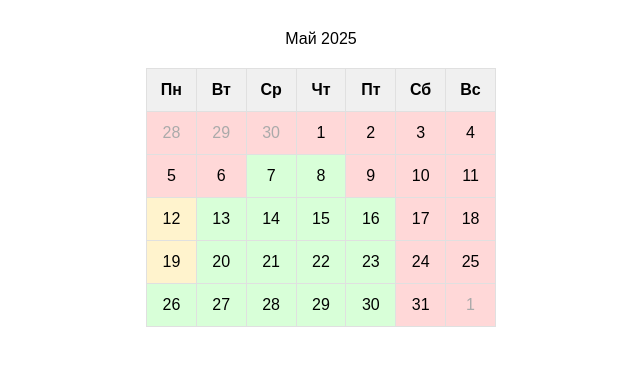
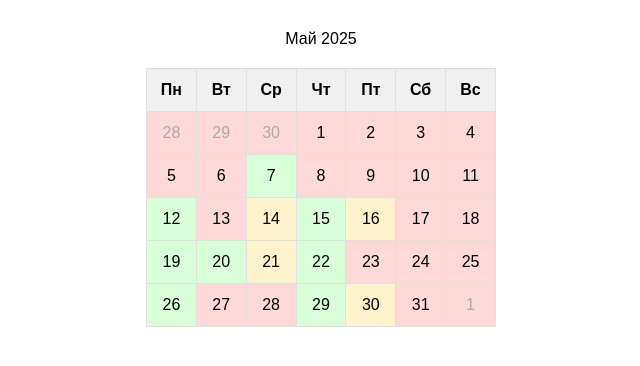
Before and after one commit to demonzloebychi/calendar, a plain HTML site: page index.html in a window 1280 px wide. Shown: the whole page, without its empty margins (319-959 px from the left). Drawn offline with Linux system fonts and the light colour scheme.

Commit message:
created logic special-days and holiday

```diff
--- a/main.css
+++ b/main.css
@@ -31,23 +31,30 @@
     margin-bottom: 20px;
   }
 
+
+
+
+
+  /* Добавляем новый класс */
+  .special-day {
+    background: #fff3cd !important;
+
+  }
+
+  .holiday {
+    background: #ffd8d8 !important;
+
+  }
+
   .weekend {
     background: #ffd8d8 !important;
   }
 
-  .holiday {
-    background: #ffd8d8 !important;
-  }
 
   .linked-day {
     border: 2px solid #4747ff !important;
+
   }
-
-  /* Добавляем новый класс */
-  .special-day {
-    background: #fff3cd !important;
-  }
-
 
   .other-month {
     color: #aaa;
--- a/script.js
+++ b/script.js
@@ -1,24 +1,32 @@
-// Настройте праздники и связи
+// Статические праздники (формат YYYY-MM-DD)
 const holidays = [
   '2025-05-01',
   '2025-05-02',
+  '2025-05-08',
   '2025-05-09',
   // Добавьте свои даты
 ];
 
+// Динамические смещения для праздников (через сколько дней после сегодня подсвечивать)
+const holidayOffsets = [6, 10, 16, 20, 21];
+
+// Статические специальные дни (формат YYYY-MM-DD)
 const specialDays = [
-  '2025-05-12',
-  '2025-05-19',
+  // '2025-05-12',
+  // '2025-05-19',
   // Добавьте свои даты
 ];
 
+// Динамические offset’ы для специальных дней (число дней после сегодня)
+const specialDayOffsets = [7, 9, 14, 17, 23, 28];
+
+// Связанные даты
 const dateLinks = {
   // '2025-05-06': ['2025-05-12', '2025-05-13'],
   // Добавьте свои связи
 };
 
-// Определяет, когда показывать следующий месяц
-const SWITCH_DAY = 28; // Например, с 28 числа показываем следующий месяц
+const SWITCH_DAY = 28; // переключение месяца
 
 function pad(n) {
   return n < 10 ? '0' + n : n;
@@ -31,7 +39,6 @@ function formatDate(date) {
 function getMonthToShow() {
   const today = new Date();
   if (today.getDate() >= SWITCH_DAY) {
-    // Показать следующий месяц
     let nextMonth = today.getMonth() + 1;
     let year = today.getFullYear();
     if (nextMonth > 11) {
@@ -58,12 +65,10 @@ function generateCalendar(year, month) {
   const table = document.createElement('table');
   table.className = 'calendar-table';
 
-  // Заголовок месяца
   const caption = document.createElement('caption');
   caption.textContent = `${monthNames[month]} ${year}`;
   table.appendChild(caption);
 
-  // Заголовки дней недели
   let thead = document.createElement('thead');
   let tr = document.createElement('tr');
   weekDays.forEach(day => {
@@ -74,35 +79,48 @@ function generateCalendar(year, month) {
   thead.appendChild(tr);
   table.appendChild(thead);
 
-  // Даты
   let tbody = document.createElement('tbody');
   let firstDay = new Date(year, month, 1);
   let lastDay = new Date(year, month + 1, 0);
 
-  // День недели первого дня месяца (0 - Воскресенье, 1 - Понедельник, ...)
-  let startDay = (firstDay.getDay() + 6) % 7; // Приводим к понедельнику
+  let startDay = (firstDay.getDay() + 6) % 7;
   let daysInPrevMonth = new Date(year, month, 0).getDate();
 
   let today = new Date();
-  today.setHours(0, 0, 0, 0); // обнуляем время для корректного сравнения
+  //new Date(new Date().setDate(new Date().getDate() + 1));
+  today.setHours(0, 0, 0, 0);
   let todayStr = formatDate(today);
 
+  // Вычисляем динамические праздники
+  const dynamicHolidaysSet = new Set();
+  holidayOffsets.forEach(offset => {
+    let holidayDate = new Date(today);
+    holidayDate.setDate(holidayDate.getDate() + offset);
+    dynamicHolidaysSet.add(formatDate(holidayDate));
+  });
+
+  // Вычисляем динамические специальные дни
+  const dynamicSpecialDaysSet = new Set();
+  specialDayOffsets.forEach(offset => {
+    let specialDate = new Date(today);
+    specialDate.setDate(specialDate.getDate() + offset);
+    dynamicSpecialDaysSet.add(formatDate(specialDate));
+  });
+
+  // Создаём массив дней для отображения
   let days = [];
-  // Заполнение предыдущими днями
   for (let i = 0; i < startDay; i++) {
     days.push({
       date: new Date(year, month - 1, daysInPrevMonth - startDay + i + 1),
       otherMonth: true
     });
   }
-  // Текущий месяц
   for (let d = 1; d <= lastDay.getDate(); d++) {
     days.push({
       date: new Date(year, month, d),
       otherMonth: false
     });
   }
-  // Следующий месяц (до конца строки)
   while (days.length % 7 !== 0) {
     days.push({
       date: new Date(year, month + 1, days.length - (startDay + lastDay.getDate()) + 1),
@@ -110,13 +128,12 @@ function generateCalendar(year, month) {
     });
   }
 
-  // Собираем все связанные даты из dateLinks для подсветки сразу
+  // Все связанные даты
   const allLinkedDates = new Set();
   Object.values(dateLinks).forEach(arr => {
     arr.forEach(dateStr => allLinkedDates.add(dateStr));
   });
 
-  // Рисуем строки
   for (let i = 0; i < days.length; i += 7) {
     let tr = document.createElement('tr');
     for (let j = 0; j < 7; j++) {
@@ -125,21 +142,29 @@ function generateCalendar(year, month) {
       let dateStr = formatDate(dayObj.date);
       td.textContent = dayObj.date.getDate();
 
-      // Выходные (Сб=5, Вс=6) всегда красные
-      if (j >= 5) {
-        td.classList.add('weekend');
-      } else {
-        // Если день прошёл (меньше сегодняшнего) - красный
-        if (dayObj.date < today) {
+        // Выходные (Сб, Вс) красные
+        if (j >= 5) {
           td.classList.add('weekend');
+        } else {
+          // Прошедшие дни (кроме выходных) красные
+          if (dayObj.date < today) {
+            td.classList.add('weekend');
+          }
         }
+
+      // Специальные дни - статические или динамические
+      if (specialDays.includes(dateStr) || dynamicSpecialDaysSet.has(dateStr)) {
+        td.classList.add('special-day');
       }
 
-      // Праздники
-      if (holidays.includes(dateStr)) td.classList.add('holiday');
+      // Праздники - статические или динамические
+      if (holidays.includes(dateStr) || dynamicHolidaysSet.has(dateStr)) {
+        td.classList.add('holiday');
+      }
 
-      // Специальные дни
-      if (specialDays.includes(dateStr)) td.classList.add('special-day');
+
+
+
 
       // Сегодня
       if (dateStr === todayStr && !dayObj.otherMonth) td.classList.add('today');
@@ -147,10 +172,9 @@ function generateCalendar(year, month) {
       // Другой месяц
       if (dayObj.otherMonth) td.classList.add('other-month');
 
-      // Подсветка связанных дней сразу
+      // Связанные дни
       if (allLinkedDates.has(dateStr)) td.classList.add('linked-day');
 
-      // Для связи дат
       td.dataset.date = dateStr;
 
       tr.appendChild(td);
@@ -164,7 +188,6 @@ function generateCalendar(year, month) {
   currentTable = table;
 }
 
-// Навешиваем обработчик клика один раз, используя делегирование
 document.addEventListener('DOMContentLoaded', () => {
   const { year, month } = getMonthToShow();
   generateCalendar(year, month);
@@ -174,7 +197,6 @@ document.addEventListener('DOMContentLoaded', () => {
     if (!currentTable) return;
 
     let clickedDate = e.target.dataset.date;
-    // Сбросить подсветку linked-day
     currentTable.querySelectorAll('.linked-day').forEach(td => td.classList.remove('linked-day'));
 
     if (dateLinks[clickedDate]) {
```
